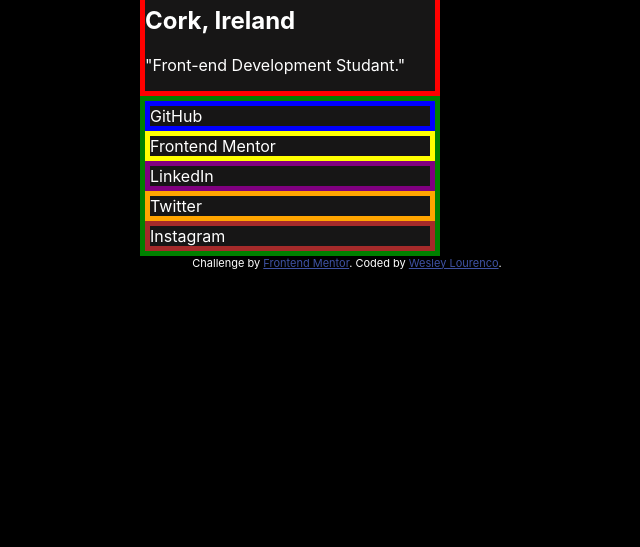
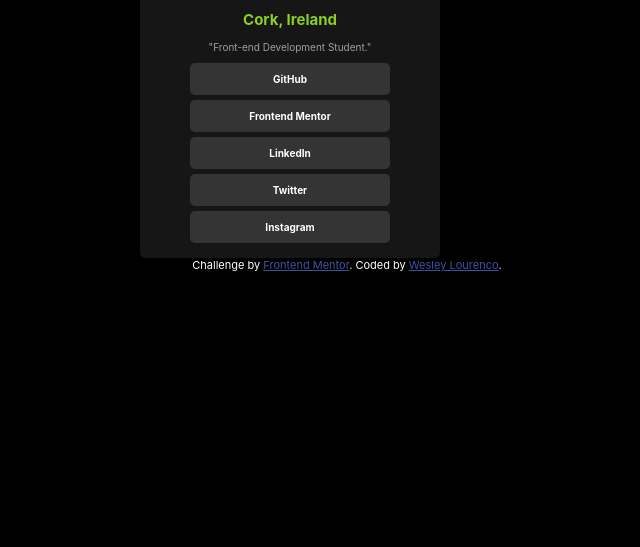
Before and after one commit to WexxLourenco/social-links-profile, a plain HTML site: page index.html in a window 1280 px wide. Shown: the part 253-800 px from the top of the page, without its empty margins (293-933 px from the left). Drawn offline with Linux system fonts and the light colour scheme.

Commit message:
Ended Project

```diff
--- a/index.css
+++ b/index.css
@@ -3,7 +3,7 @@
     color: white;
     font-family: "Inter", sans-serif;
     font-optical-sizing: auto;
-    font-size: 16px;
+    font-size: 10px;
     align-items: center;
 }
 
@@ -14,6 +14,10 @@
     background-color: rgb(23, 22, 22);
     flex-wrap: wrap;
     margin-left: 425px;
+    margin-top: 50px;
+    padding-bottom: 10px;
+    border-radius: 5px;
+
 }
 
 .profile {
@@ -27,27 +31,77 @@
 }
 
 .top {
-    border: 5px solid red;
+    text-align: center;
 }
+
+h2 {
+    color: rgb(137, 206, 35);
+}
+
+p {
+    color: rgb(159, 158, 158);
+}
+
 .menu {
-    border: 5px solid green;
+
+    justify-content: space-around;
 }
 .section1 {
-    border: 5px solid blue;
+    background-color: rgb(53, 52, 52);
+    padding: 10px;
+    text-align: center;
+    margin-top: 10px;
+    margin-bottom: 5px;
+    margin-left: 50px;
+    margin-right: 50px;
+    border-radius: 5px;
+    font-weight: bold;
 }
 
 .section2 {
-    border: 5px solid yellow;
+    background-color: rgb(53, 52, 52);
+    padding: 10px;
+    text-align: center;
+    margin-top: 5px;
+    margin-bottom: 5px;
+    margin-left: 50px;
+    margin-right: 50px;
+    border-radius: 5px;
+    font-weight: bold;
 }
 
 .section3 {
-    border: 5px solid purple;
+    background-color: rgb(53, 52, 52);
+    padding: 10px;
+    text-align: center;
+    margin-top: 5px;
+    margin-bottom: 5px;
+    margin-left: 50px;
+    margin-right: 50px;
+    border-radius: 5px;
+    font-weight: bold;
 }
 
 .section4 {
-    border: 5px solid orange;
+    background-color: rgb(53, 52, 52);
+    padding: 10px;
+    text-align: center;
+    margin-top: 5px;
+    margin-bottom: 5px;
+    margin-left: 50px;
+    margin-right: 50px;
+    border-radius: 5px;
+    font-weight: bold;
 }
 
 .section5 {
-    border: 5px solid brown;
+    background-color: rgb(53, 52, 52);
+    padding: 10px;
+    text-align: center;
+    margin-top: 5px;
+    margin-bottom: 5px;
+    margin-left: 50px;
+    margin-right: 50px;
+    border-radius: 5px;
+    font-weight: bold;
 }
--- a/index.html
+++ b/index.html
@@ -22,7 +22,7 @@
     <div class="top">
       <h1>Wesley Lourenco</h1>
       <h2>Cork, Ireland </h2>
-      <p>"Front-end Development Studant."</p>
+      <p>"Front-end Development Student."</p>
     </div>
 
     <div class="menu">
```
